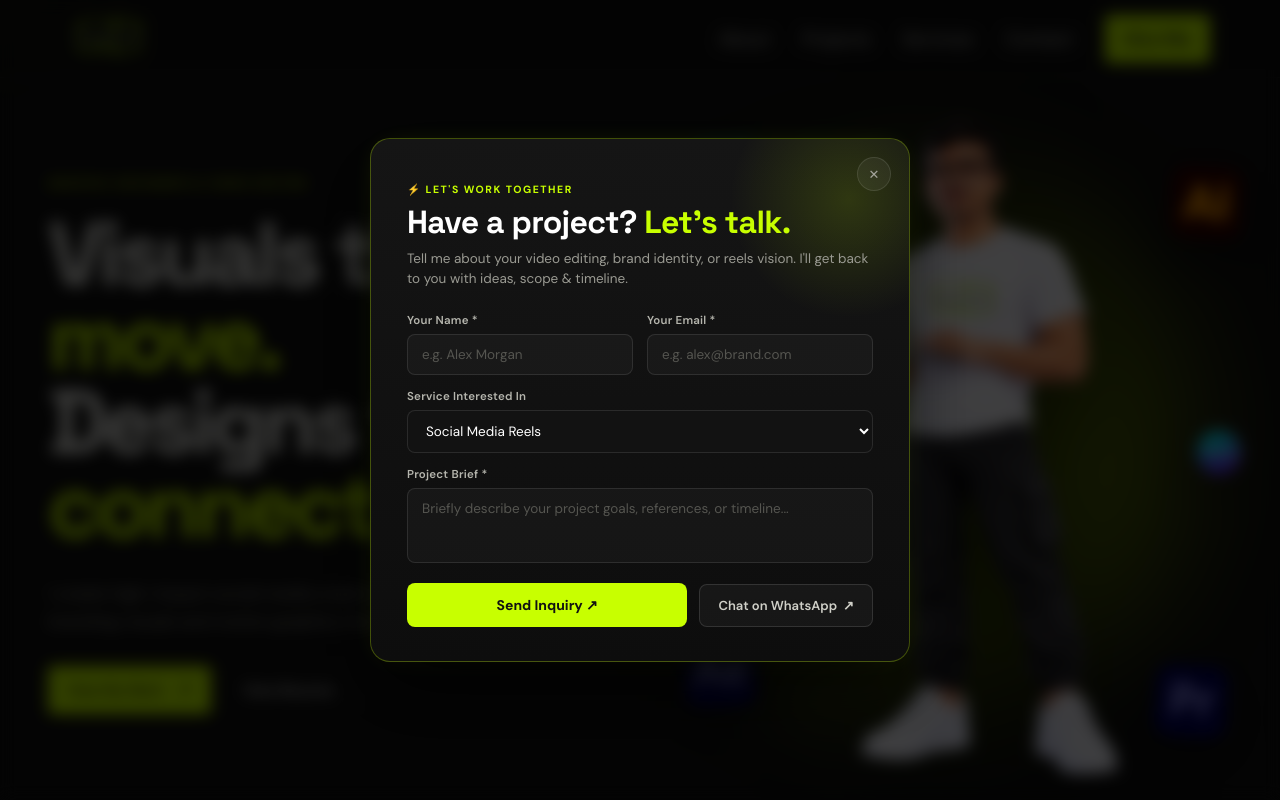
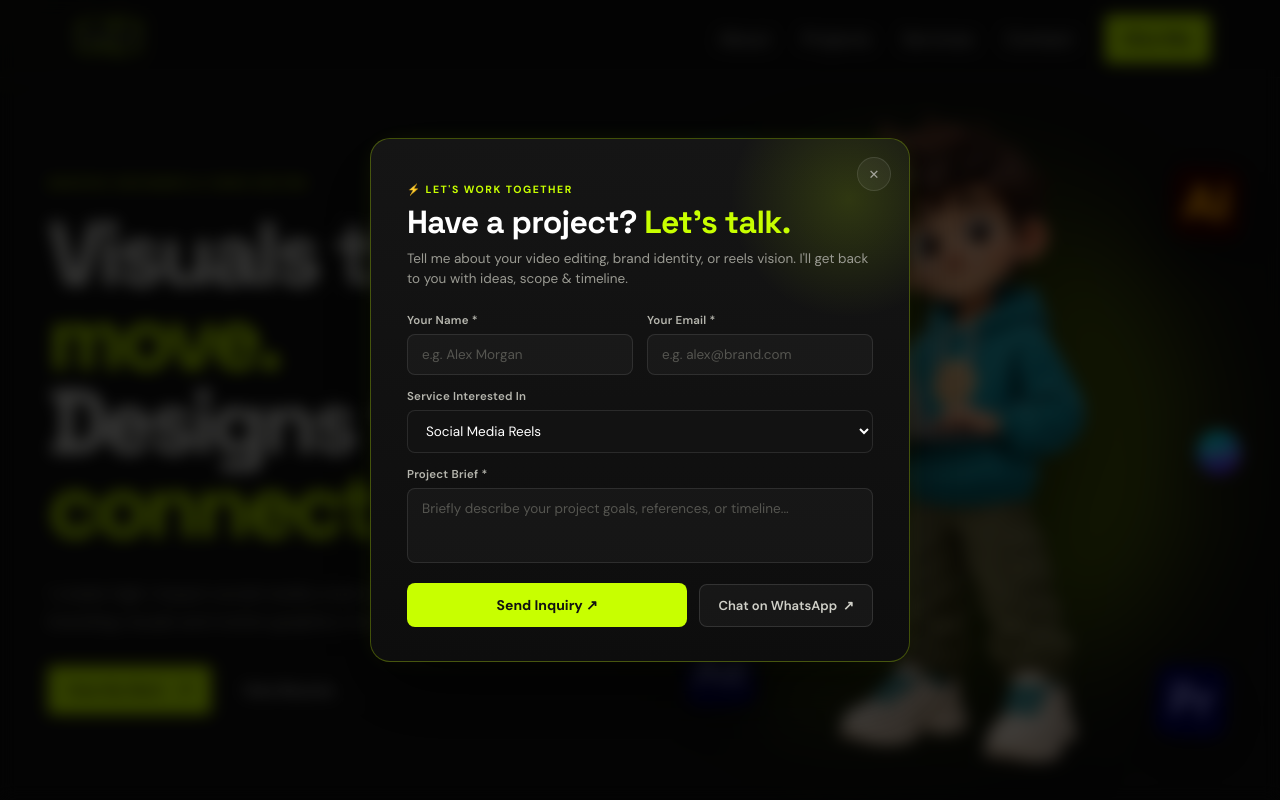
Before and after one commit to GrowVeraDigital/akshay-portfolio, a Next.js app: page / in a window 1280 px wide. Shown: the top 800 px of the page. Built offline with nearby package versions, Linux system fonts and the light colour scheme.

Commit message:
Replace home portrait with animated MacBook character

```diff
--- a/components/HomePage/Hero/Hero.js
+++ b/components/HomePage/Hero/Hero.js
@@ -35,8 +35,10 @@ export default function Hero() {
         <div className="lime-orb"></div>
         <div className="visual-ring"></div>
         <img
-          src={assetPath("/assets/projects/character.webp")}
-          alt="Akshay Chheta illustration"
+          src={assetPath("/assets/projects/hero-laptop-character.webp")}
+          alt="Friendly cartoon creative holding a silver MacBook"
+          width={765}
+          height={1360}
           className="hero-character"
         />
         {/* Left Side Floating Icons */}
--- a/components/HomePage/Hero/Hero.scss
+++ b/components/HomePage/Hero/Hero.scss
@@ -66,6 +66,21 @@
   max-width: 100%;
   object-fit: contain;
   filter: drop-shadow(0 30px 50px #000a);
+  transform-origin: 50% 90%;
+  animation: hero-character-float 6s ease-in-out infinite;
+}
+
+@keyframes hero-character-float {
+  0%, 100% { transform: translateY(0) rotate(-1deg); }
+  50% { transform: translateY(-14px) rotate(1deg); }
+}
+
+@media (prefers-reduced-motion: reduce) {
+  .hero-character,
+  .hero-visual .skill-icon,
+  .hero-visual .visual-ring {
+    animation: none;
+  }
 }
 
 .floating-card {
```
Also changed, not shown: public/assets/projects/hero-laptop-character.webp (added).
